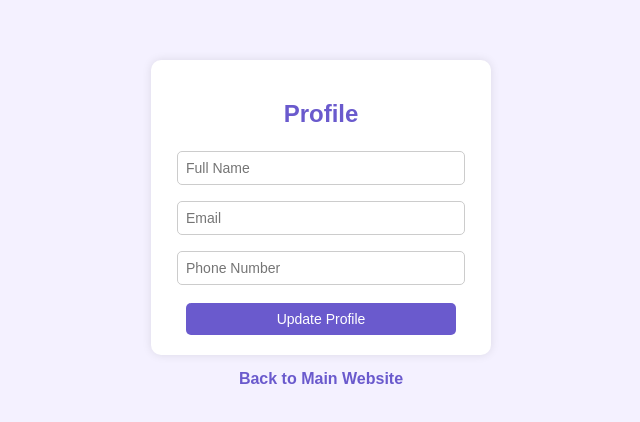
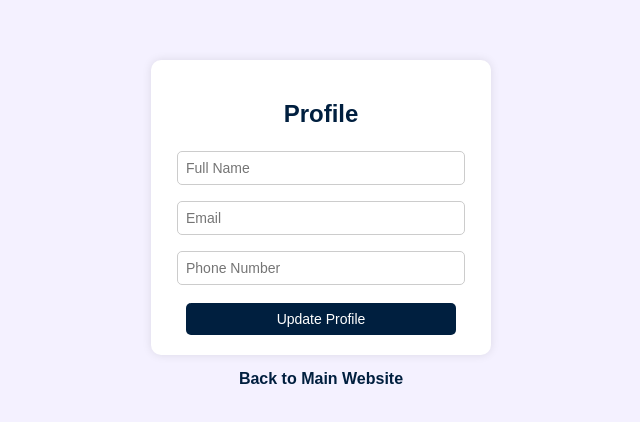
Before and after one commit to iamzohav/Devops-Glossary, a plain HTML site: page profile.html in a window 1280 px wide. Shown: the part 176-598 px from the top of the page, without its empty margins (319-959 px from the left). Drawn offline with Linux system fonts and the light colour scheme.

Commit message:
Update profile.html

```diff
--- a/profile.html
+++ b/profile.html
@@ -24,7 +24,7 @@
             width: 300px;
         }
         .profile-container h2 {
-            color: #6a5acd;
+            color: #001f3f;
             margin-bottom: 15px;
         }
         .profile-container input {
@@ -36,7 +36,7 @@
             font-size: 14px;
         }
         .profile-container button {
-            background: #6a5acd;
+            background: #001f3f;
             color: white;
             border: none;
             padding: 8px;
@@ -47,13 +47,13 @@
             margin-top: 10px;
         }
         .profile-container button:hover {
-            background: #5a4dbc;
+            background: #003366;
         }
         .back-link {
             margin-top: 15px;
         }
         .back-link a {
-            color: #6a5acd;
+            color: #001f3f;
             text-decoration: none;
             font-weight: bold;
         }
@@ -77,9 +77,4 @@
     </div>
     <script>
         document.getElementById("profile-form").addEventListener("submit", function(event) {
-            event.preventDefault();
-            alert("Profile updated successfully!");
-        });
-    </script>
-</body>
-</html>
+            event.pre
```
